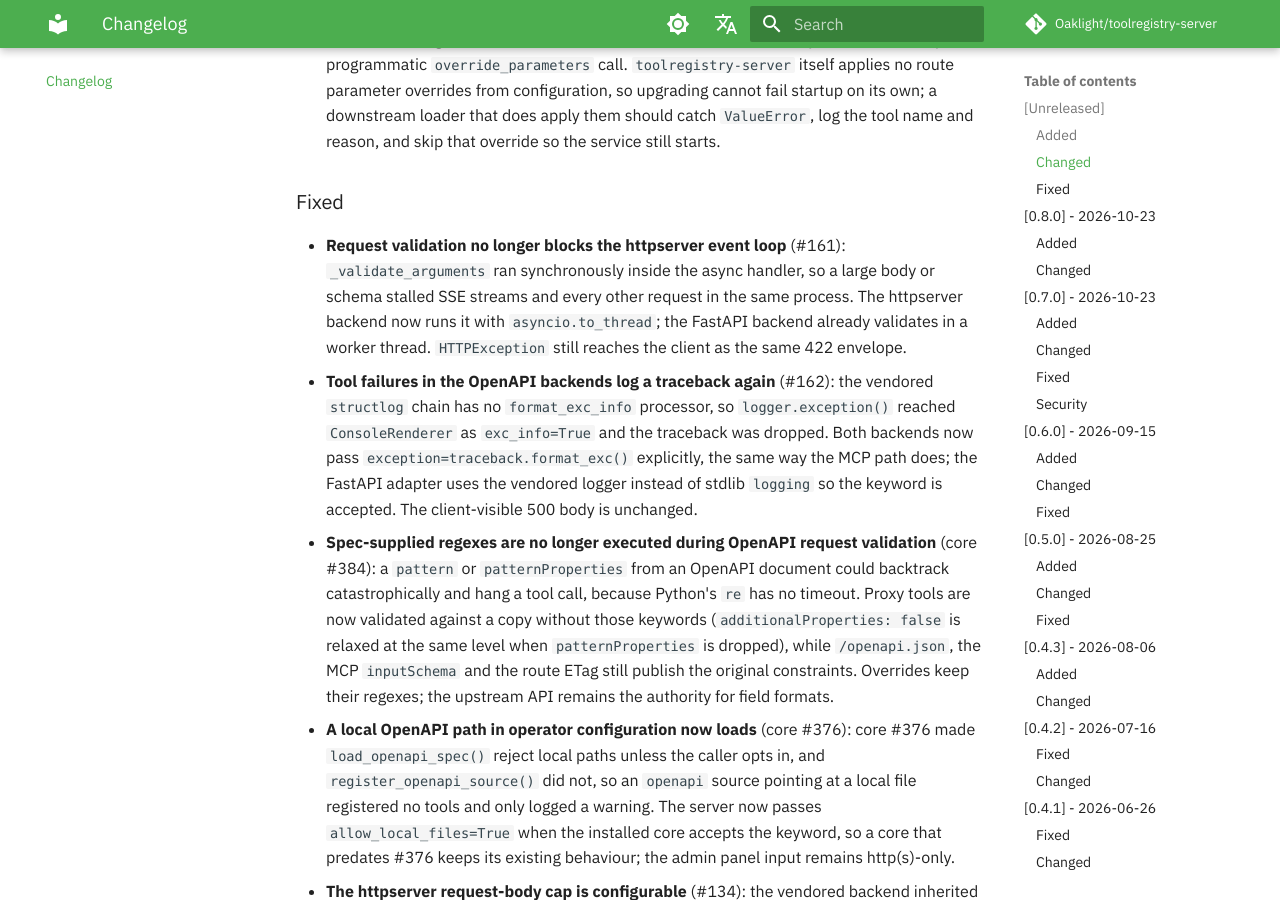
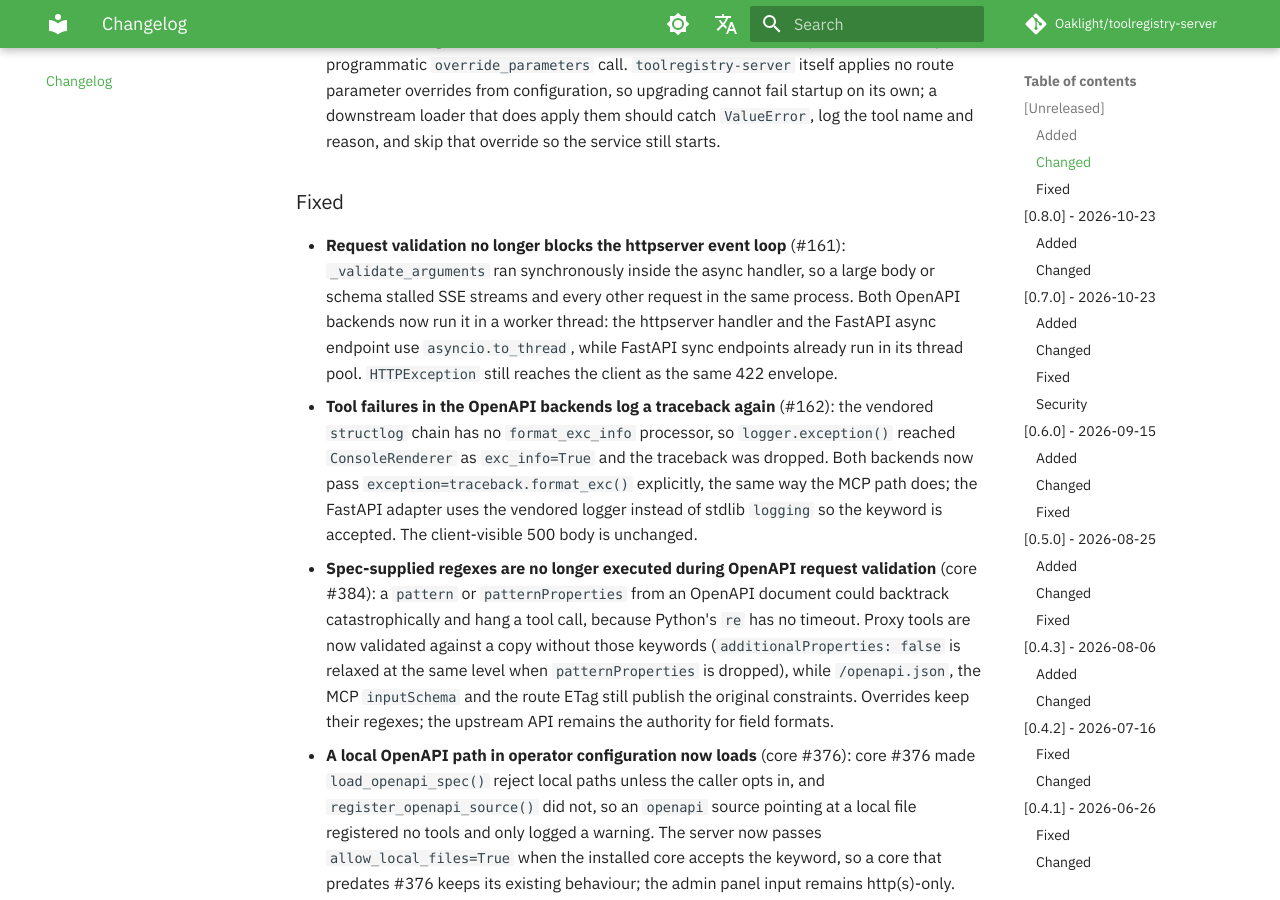
Before and after one commit to Oaklight/toolregistry-server, an MkDocs documentation site: the page built from docs/changelog.md, in a window 1280 px wide and 900 px high, scrolled down 1131 px. Built offline with MkDocs 1.6.1 and Material for MkDocs 9.7.7, drawn with Linux system fonts in a browser that asks for light colours; some web fonts are replaced; comment, search, counter and statistics services are not loaded.

Commit message:
docs(changelog): cover the async OpenAPI endpoint (#161)

```diff
--- a/docs/changelog.md
+++ b/docs/changelog.md
@@ -17,7 +17,7 @@ The format is based on [Keep a Changelog](https://keepachangelog.com/en/1.1.0/),
 
 ### Fixed
 
-- **Request validation no longer blocks the httpserver event loop** (#161): `_validate_arguments` ran synchronously inside the async handler, so a large body or schema stalled SSE streams and every other request in the same process. The httpserver backend now runs it with `asyncio.to_thread`; the FastAPI backend already validates in a worker thread. `HTTPException` still reaches the client as the same 422 envelope.
+- **Request validation no longer blocks the httpserver event loop** (#161): `_validate_arguments` ran synchronously inside the async handler, so a large body or schema stalled SSE streams and every other request in the same process. Both OpenAPI backends now run it in a worker thread: the httpserver handler and the FastAPI async endpoint use `asyncio.to_thread`, while FastAPI sync endpoints already run in its thread pool. `HTTPException` still reaches the client as the same 422 envelope.
 - **Tool failures in the OpenAPI backends log a traceback again** (#162): the vendored `structlog` chain has no `format_exc_info` processor, so `logger.exception()` reached `ConsoleRenderer` as `exc_info=True` and the traceback was dropped. Both backends now pass `exception=traceback.format_exc()` explicitly, the same way the MCP path does; the FastAPI adapter uses the vendored logger instead of stdlib `logging` so the keyword is accepted. The client-visible 500 body is unchanged.
 - **Spec-supplied regexes are no longer executed during OpenAPI request validation** (core #384): a `pattern` or `patternProperties` from an OpenAPI document could backtrack catastrophically and hang a tool call, because Python's `re` has no timeout. Proxy tools are now validated against a copy without those keywords (`additionalProperties: false` is relaxed at the same level when `patternProperties` is dropped), while `/openapi.json`, the MCP `inputSchema` and the route ETag still publish the original constraints. Overrides keep their regexes; the upstream API remains the authority for field formats.
 - **A local OpenAPI path in operator configuration now loads** (core #376): core #376 made `load_openapi_spec()` reject local paths unless the caller opts in, and `register_openapi_source()` did not, so an `openapi` source pointing at a local file registered no tools and only logged a warning. The server now passes `allow_local_files=True` when the installed core accepts the keyword, so a core that predates #376 keeps its existing behaviour; the admin panel input remains http(s)-only.
```
